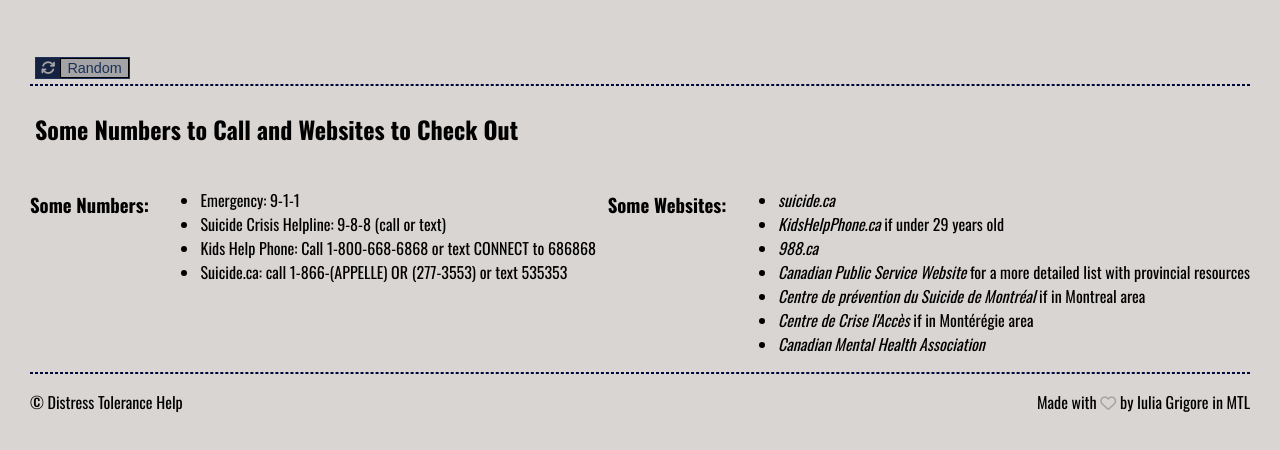
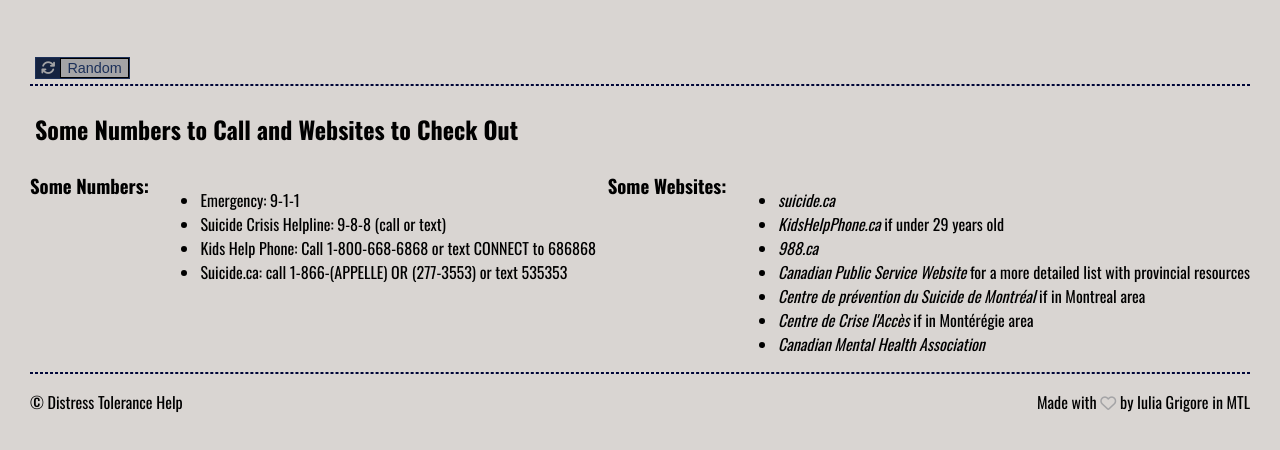
Before and after one commit to iuliaGrig/msgGenCode, a plain HTML site: page index.html in a window 1280 px wide. Shown: the part 600-1050 px from the top of the page. Drawn offline with nearby package versions, Linux system fonts and the light colour scheme.

Commit message:
Update for num-sites

```diff
--- a/index.css
+++ b/index.css
@@ -140,4 +140,10 @@ a:hover {
     display: flex;
     flex-direction: row;
     justify-content: space-between;
+    flex-wrap: wrap;
 }
+
+#num-sites h3 {
+    padding: 0px;
+    margin: 0px;
+}
```
